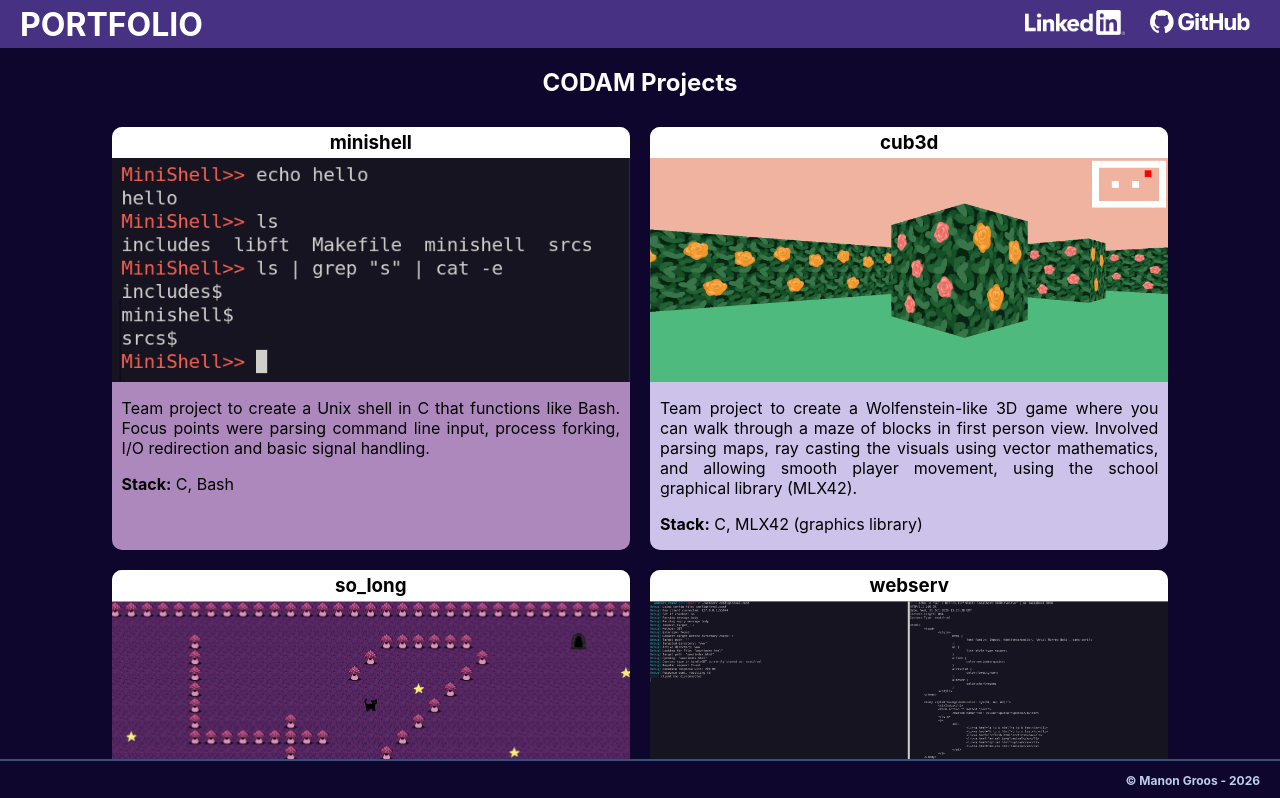
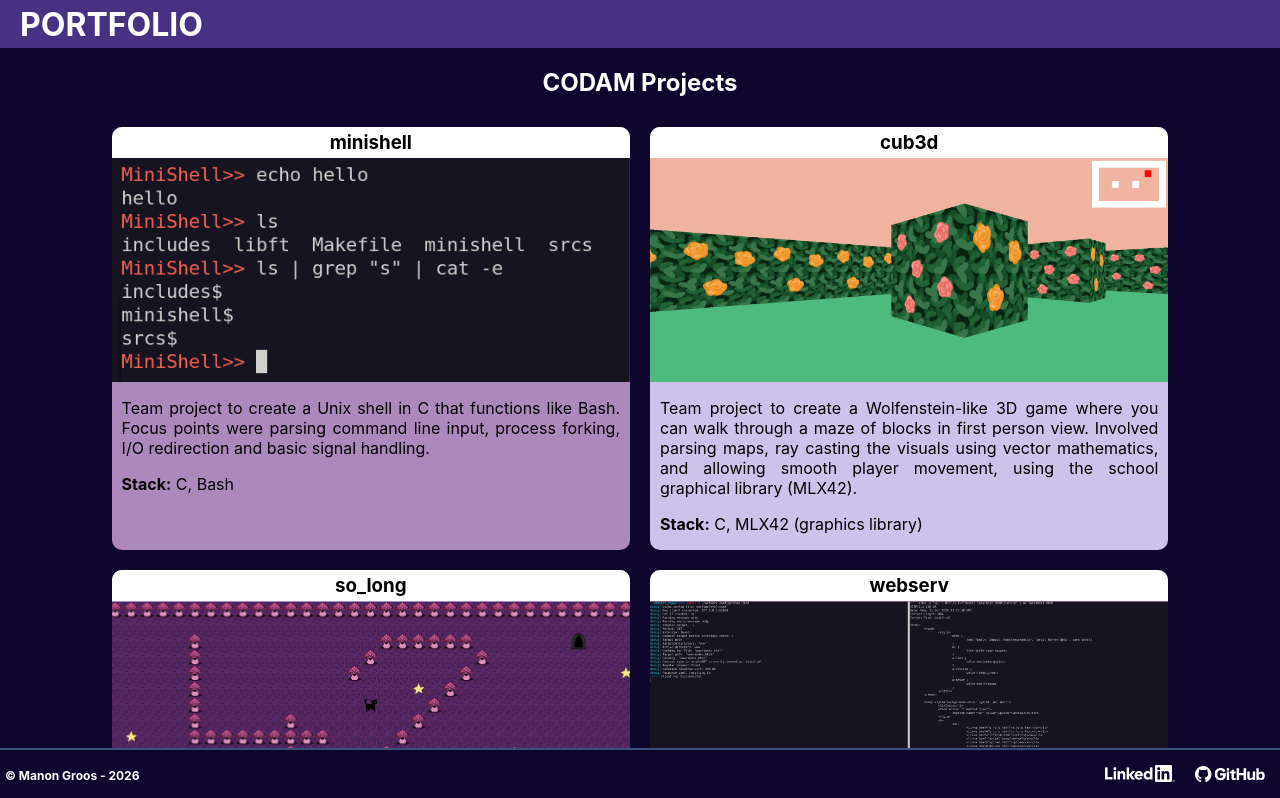
Before and after one commit to manon-cg/manon-cg.github.io, a React (Create React App) app in the folder my-app/: page / in a window 1280 px wide. Shown: the top 798 px of the page. Built offline with nearby package versions, Linux system fonts and the light colour scheme.

Commit message:
social links moved to footer

```diff
--- a/my-app/package.json
+++ b/my-app/package.json
@@ -10,6 +10,7 @@
     "@testing-library/user-event": "^13.5.0",
     "react": "^19.3.0",
     "react-dom": "^19.3.0",
+    "react-router-dom": "^7.18.4",
     "react-scripts": "5.0.1",
     "web-vitals": "^2.1.4"
   },
--- a/my-app/src/App.css
+++ b/my-app/src/App.css
@@ -35,11 +35,10 @@
 } */
 
 .my-header {
-  /* background-color: #666abd; */
   background-color: #463183;
   min-height: 6vh;
   display: flex;
-  align-items: center; /** vertical */
+  align-items: center;
   justify-content: center;
   position: sticky;
   top: 0px;
@@ -50,16 +49,15 @@
 .my-footer {
   /* background-color: #242769; */
   background-color: rgb(14, 6, 45);
-  min-height: 3vh;
+  min-height: 4vh;
   height: fit-content;
   display: flex;
-  flex-direction: column;
-  align-items: end;
+  align-items: center;
   border-top: 2px solid  #3a4f7a;
-  justify-content: center;
+  justify-content: space-between;
   font-size: 12px;
   font-weight: bold;
-  color: #bccded;
+  color: #ffffff;
   position: sticky;
   bottom: 0px;
   width: 100%;
@@ -99,7 +97,7 @@
   background: transparent;
   border: none;
   padding: 10px;
-  margin-left: 5px;
+  /* margin-left: 5px; */
   transition: transform ease 0.2s;
 }
 
--- a/my-app/src/App.js
+++ b/my-app/src/App.js
@@ -2,7 +2,6 @@ import Header from './components/Header';
 import Footer from './components/Footer';
 import './App.css';
 import PortfolioPage from './components/PortfolioPage';
-import React from 'react';
 
 function App() {
   return (
--- a/my-app/src/components/Footer.jsx
+++ b/my-app/src/components/Footer.jsx
@@ -1,10 +1,24 @@
-import Button from "./Button";
+import ImageButton from "./ImageButton";
+import linkedin_img from "../assets/linkedin_logo.png"
+import github_img from "../assets/github_logo.svg"
 
 export default function Footer(){
 	return (
 		<header className="my-footer">
-			<div style={{marginRight: "20px"}}>
+			<div style={{padding: "5px"}}>
 				<p>© Manon Groos - 2026</p>
+			</div>
+			<div style={{padding: "5px",}}>
+				<ImageButton
+					buttonLink={"https://www.linkedin.com/in/manon-groos/"}
+					buttonImg={linkedin_img}
+					buttonAlt={"LinkedIn logo"}
+				/>
+				<ImageButton
+					buttonLink={"https://github.com/manon-cg"}
+					buttonImg={github_img}
+					buttonAlt={"GitHub logo"}
+				/>
 			</div>
 		</header>
 	);
--- a/my-app/src/components/Header.jsx
+++ b/my-app/src/components/Header.jsx
@@ -1,14 +1,14 @@
 /** imports here */
-import ImageButton from "./ImageButton";
-import linkedin_img from "../assets/linkedin_logo.png"
-import github_img from "../assets/github_logo.svg"
+// import ImageButton from "./ImageButton";
+// import linkedin_img from "../assets/linkedin_logo.png"
+// import github_img from "../assets/github_logo.svg"
 
 export default function Header(){
 
 	return (
 		<div className="my-header">
 			<div style={{position: "fixed", left: "10px", margin: "10px"}}><h1>PORTFOLIO</h1></div>
-			<div style={{position: "fixed", right: "10px", display: "flex", alignContent: "center", justifyItems: "center", margin: "10px"}}>
+			{/* <div style={{position: "fixed", right: "10px", display: "flex", alignContent: "center", justifyItems: "center", margin: "10px"}}>
 				<ImageButton
 					buttonLink={"https://www.linkedin.com/in/manon-groos/"}
 					buttonImg={linkedin_img}
@@ -17,7 +17,7 @@ export default function Header(){
 					buttonLink={"https://github.com/manon-cg"}
 					buttonImg={github_img}
 				/>
-			</div>
+			</div> */}
 		</div>
 	);
 }
--- a/my-app/src/components/ImageButton.jsx
+++ b/my-app/src/components/ImageButton.jsx
@@ -1,10 +1,10 @@
 /** Buttons with an image instead of text */
 
-export default function ImageButton({ buttonLink, buttonImg }){
+export default function ImageButton({ buttonLink, buttonImg, buttonAlt }){
 	return (
 		<a href={buttonLink}>
 			<button className="img-button">
-				<img src={buttonImg} style={{width: "100px", filter: "brightness(0%) invert(1)"}}></img>
+				<img src={buttonImg} alt={buttonAlt} style={{width: "70px", filter: "brightness(0%) invert(1)"}}></img>
 			</button>
 		</a>
 	);
```
Also changed, not shown: 1 other file (tests, documents, lock files or other folders).
